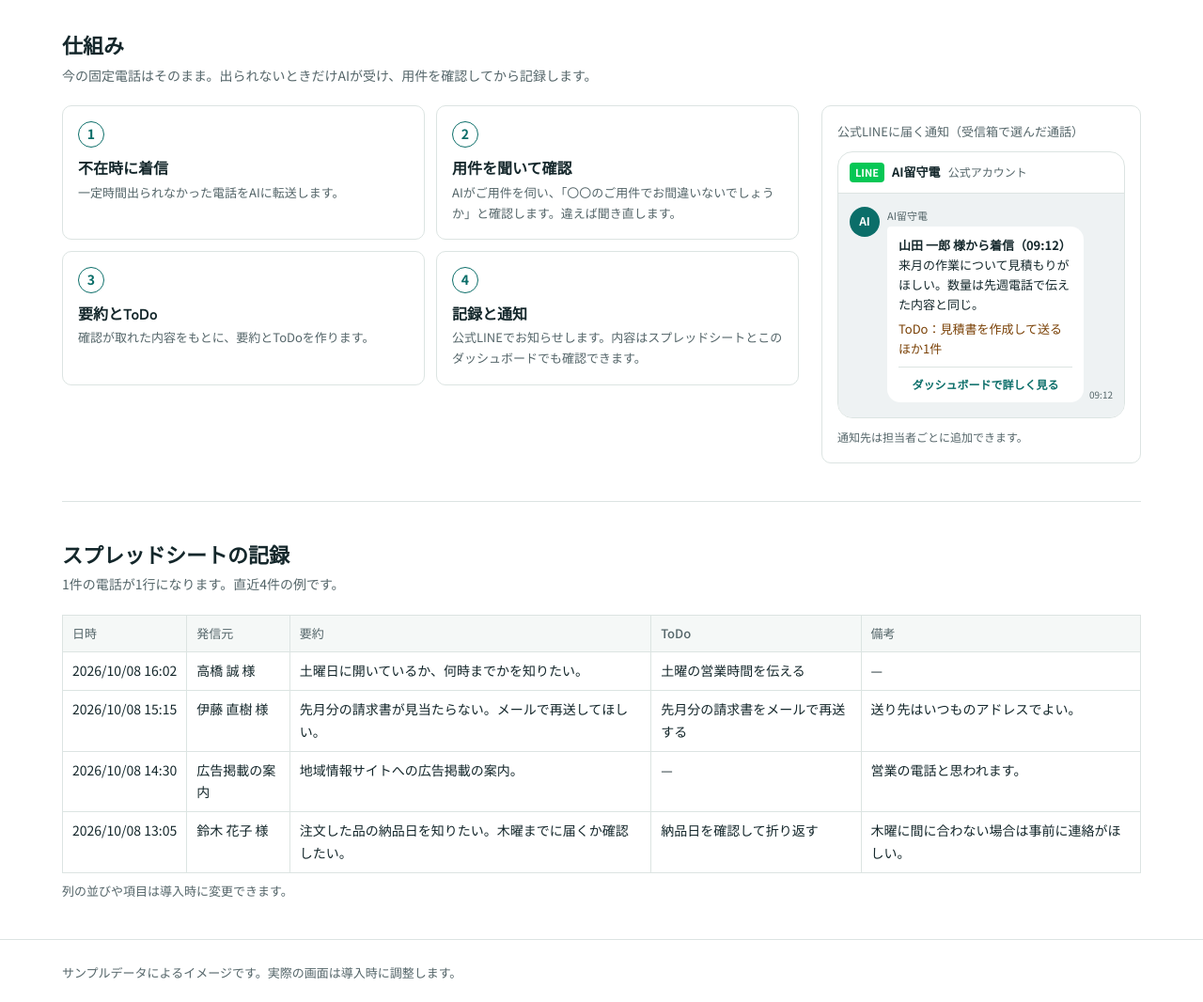
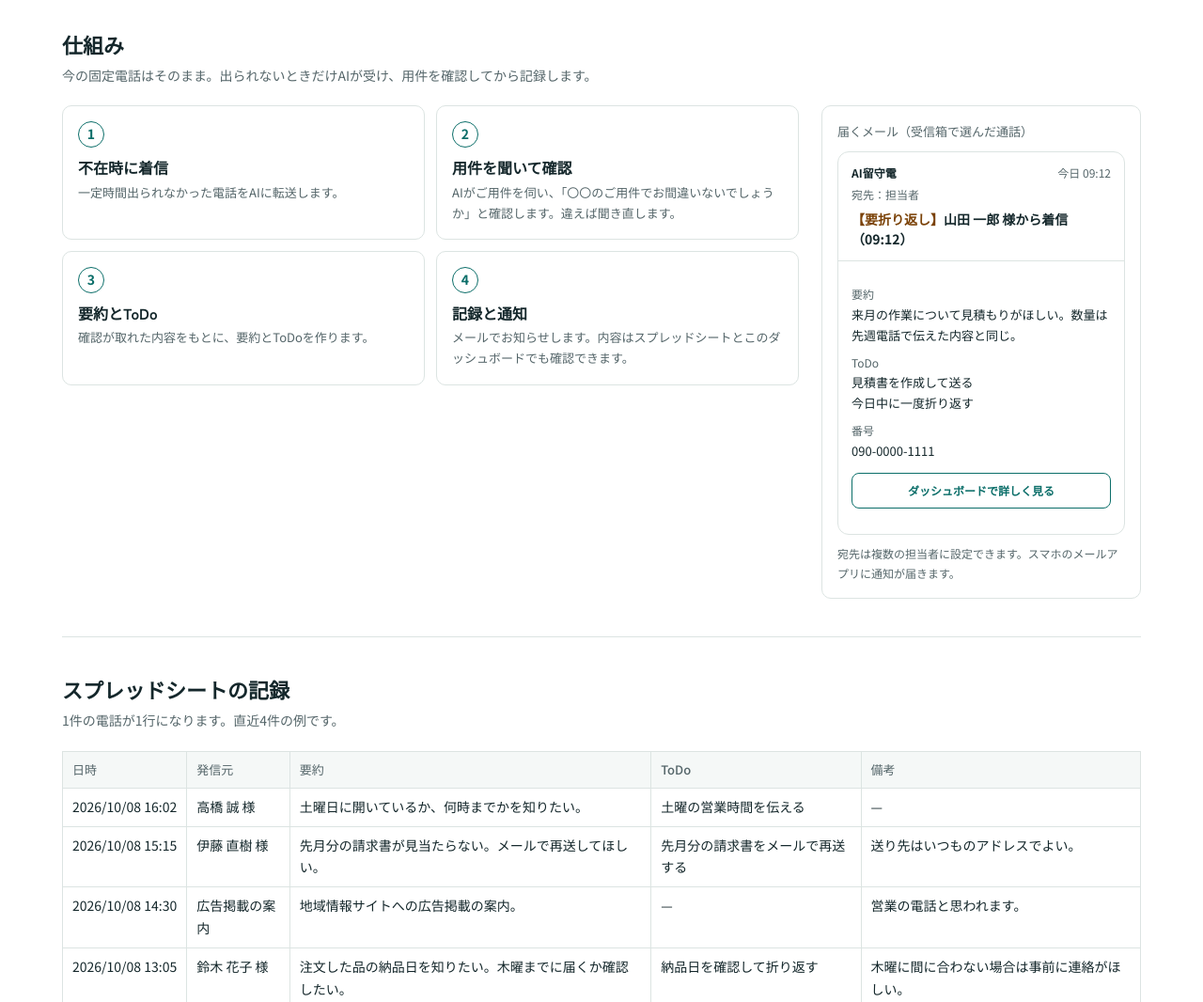
Before and after one commit to Kazuhiko0228/ai-rusuden-demo, a plain HTML site: page index.html in a window 1280 px wide. Shown: the part 1400-2466 px from the top of the page at 94% size. Drawn offline with Linux system fonts and the light colour scheme.

Commit message:
通知を公式LINEからメールに差し替え
Co-Authored-By: Claude Opus 5.5 <noreply@anthropic.com>

```diff
--- a/index.html
+++ b/index.html
@@ -67,7 +67,6 @@ header{border-bottom:1px solid var(--line)}
 .mode-flow li b{display:block;font-size:14px;line-height:1.4}
 .mode-flow li span{color:var(--sub);font-size:12px;line-height:1.5;display:block;margin-top:2px}
 .mode-flow li.off{opacity:.38}
-.mode-flow .line-mark{display:inline-block;font-size:11px;font-weight:700;color:#FFFFFF;background:#06C755;border-radius:4px;padding:0 5px;margin-right:4px;vertical-align:1px}
 
 /* stats */
 .stats{display:grid;grid-template-columns:repeat(4,1fr);gap:12px;padding-top:24px}
@@ -134,21 +133,18 @@ header{border-bottom:1px solid var(--line)}
 .step p{margin:4px 0 0;font-size:13px;color:var(--sub)}
 .phone{padding:16px}
 .phone .cap{font-size:13px;color:var(--sub);margin:0 0 10px}
-.line-frame{border:1px solid var(--line);border-radius:16px;overflow:hidden}
-.line-head{display:flex;align-items:center;gap:8px;padding:10px 12px;border-bottom:1px solid var(--line);font-size:13px;font-weight:700}
-.line-badge{font-size:11px;font-weight:700;color:#FFFFFF;background:#06C755;border-radius:4px;padding:1px 6px}
-.line-head .acct{color:var(--sub);font-weight:400;font-size:12px}
-.line-body{background:#EEF2F3;padding:14px 12px 16px}
-.line-msg{display:grid;grid-template-columns:32px minmax(0,1fr);gap:8px;align-items:start}
-.line-av{width:32px;height:32px;border-radius:50%;background:var(--accent);color:#FFFFFF;font-size:12px;font-weight:700;display:flex;align-items:center;justify-content:center}
-.line-name{font-size:11px;color:var(--sub);margin-bottom:3px}
-.line-row{display:flex;align-items:flex-end;gap:6px}
-.line-bubble{background:#FFFFFF;border-radius:4px 14px 14px 14px;padding:10px 12px;font-size:13px;line-height:1.6;min-width:0}
-.line-bubble .ttl{font-weight:700}
-.line-bubble .todo-line{margin-top:6px;color:var(--amber-fg)}
-.line-bubble .open{display:block;margin-top:8px;padding-top:8px;border-top:1px solid var(--line);color:var(--accent);font-weight:700;text-align:center;font-size:12px}
-.line-time{font-size:10px;color:var(--sub);white-space:nowrap}
-.line-note{font-size:12px;color:var(--sub);margin:10px 0 0}
+.mail{border:1px solid var(--line);border-radius:12px;overflow:hidden;font-size:13px}
+.mail-head{padding:12px 14px;border-bottom:1px solid var(--line);display:grid;gap:2px}
+.mail-head .row{display:flex;justify-content:space-between;gap:8px;color:var(--sub);font-size:12px}
+.mail-head .from{color:var(--text);font-weight:700}
+.mail-head .subj{font-weight:700;font-size:14px;line-height:1.5;margin-top:4px}
+.mail-head .subj .pfx{color:var(--amber-fg)}
+.mail-body{padding:12px 14px 14px;line-height:1.7}
+.mail-body dt{color:var(--sub);font-size:12px;margin-top:8px}
+.mail-body dt:first-child{margin-top:0}
+.mail-body dd{margin:0}
+.mail-body .open{display:block;margin-top:12px;padding:8px;border:1px solid var(--accent);border-radius:8px;color:var(--accent);font-weight:700;text-align:center;font-size:12px}
+.mail-note{font-size:12px;color:var(--sub);margin:10px 0 0}
 
 /* sheet */
 .sheet{width:100%;border-collapse:collapse;font-size:14px}
@@ -173,7 +169,7 @@ footer{border-top:1px solid var(--line);padding:24px 0 40px;color:var(--sub);fon
   <div class="hdr wrap">
     <div class="brand">
       <h1>AI留守電</h1>
-      <p>出られなかった電話をAIが受けて、用件を確認し、公式LINEでお知らせします。</p>
+      <p>出られなかった電話をAIが受けて、用件を確認し、メールでお知らせします。</p>
     </div>
     <span class="pill">表示はすべてサンプルデータです</span>
   </div>
@@ -231,15 +227,12 @@ footer{border-top:1px solid var(--line);padding:24px 0 40px;color:var(--sub);fon
         <li class="step card"><span class="n">1</span><h3>不在時に着信</h3><p>一定時間出られなかった電話をAIに転送します。</p></li>
         <li class="step card"><span class="n">2</span><h3>用件を聞いて確認</h3><p>AIがご用件を伺い、「〇〇のご用件でお間違いないでしょうか」と確認します。違えば聞き直します。</p></li>
         <li class="step card"><span class="n">3</span><h3>要約とToDo</h3><p>確認が取れた内容をもとに、要約とToDoを作ります。</p></li>
-        <li class="step card"><span class="n">4</span><h3>記録と通知</h3><p>公式LINEでお知らせします。内容はスプレッドシートとこのダッシュボードでも確認できます。</p></li>
+        <li class="step card"><span class="n">4</span><h3>記録と通知</h3><p>メールでお知らせします。内容はスプレッドシートとこのダッシュボードでも確認できます。</p></li>
       </ol>
       <div class="phone card">
-        <p class="cap">公式LINEに届く通知（受信箱で選んだ通話）</p>
-        <div class="line-frame">
-          <div class="line-head"><span class="line-badge">LINE</span>AI留守電<span class="acct">公式アカウント</span></div>
-          <div class="line-body" id="notif"></div>
-        </div>
-        <p class="line-note">通知先は担当者ごとに追加できます。</p>
+        <p class="cap">届くメール（受信箱で選んだ通話）</p>
+        <div class="mail" id="notif"></div>
+        <p class="mail-note">宛先は複数の担当者に設定できます。スマホのメールアプリに通知が届きます。</p>
       </div>
     </div>
   </section>
@@ -406,7 +399,7 @@ function renderDetail() {
           <span class="tnum">${esc(c.tel)}</span>
           <span>着信 <time>${c.time}</time></span>
           <span>通話 <span class="tnum">${c.dur}</span></span>
-          <span>LINE通知 済</span>
+          <span>メール通知 済</span>
         </div>
         <div class="d-tags">${badge(c.status)}${SOURCE_TAG[c.source]}${CHECK_TAG[c.check]}</div>
       </div>
@@ -426,22 +419,19 @@ function renderDetail() {
 
 function renderNotif() {
   const c = CALLS.find((x) => x.id === selectedId);
+  const pfx = c.status === "todo" ? "【要折り返し】" : "【着信】";
   $("notif").innerHTML = `
-    <div class="line-msg">
-      <div class="line-av">AI</div>
-      <div>
-        <div class="line-name">AI留守電</div>
-        <div class="line-row">
-          <div class="line-bubble">
-            <div class="ttl">${esc(c.name)}から着信（${c.time}）</div>
-            <div>${esc(c.summary)}</div>
-            ${c.todo.length ? `<div class="todo-line">ToDo：${esc(c.todo[0])}${c.todo.length > 1 ? ` ほか${c.todo.length - 1}件` : ""}</div>` : ""}
-            <span class="open">ダッシュボードで詳しく見る</span>
-          </div>
-          <time class="line-time">${c.time}</time>
-        </div>
-      </div>
-    </div>`;
+    <div class="mail-head">
+      <div class="row"><span class="from">AI留守電</span><time>今日 ${c.time}</time></div>
+      <div class="row"><span>宛先：担当者</span></div>
+      <div class="subj"><span class="pfx">${pfx}</span>${esc(c.name)}から着信（${c.time}）</div>
+    </div>
+    <dl class="mail-body">
+      <dt>要約</dt><dd>${esc(c.summary)}</dd>
+      <dt>ToDo</dt><dd>${c.todo.length ? c.todo.map(esc).join("<br>") : "なし"}</dd>
+      <dt>番号</dt><dd class="tnum">${esc(c.tel)}</dd>
+      <span class="open">ダッシュボードで詳しく見る</span>
+    </dl>`;
 }
 
 function renderMode() {
@@ -450,11 +440,11 @@ function renderMode() {
   $("ai-switch").setAttribute("aria-checked", String(on));
   $("mode-title").textContent = on ? "AIが電話を受けています" : "AIはお休み中です";
   $("mode-desc").textContent = on
-    ? "出られなかった電話は、AIが用件を伺って確認し、公式LINEでお知らせします。"
+    ? "出られなかった電話は、AIが用件を伺って確認し、メールでお知らせします。"
     : "電話はいつもどおり鳴ります。出られなかった電話もAIは受けません。";
   const steps = on
-    ? [["電話が鳴る", "いつもの固定電話", true], ["出られない", "一定時間で転送", true], ["AIが用件を確認", "「〇〇でお間違いないですか」", true], ['<i class="line-mark">LINE</i>通知', "内容はスプレッドシートとダッシュボードでも確認できます", true]]
-    : [["電話が鳴る", "いつもの固定電話", true], ["出られない", "そのまま鳴り続けます", true], ["AIが用件を確認", "オフの間は受けません", false], ['<i class="line-mark">LINE</i>通知', "通知・記録もなし", false]];
+    ? [["電話が鳴る", "いつもの固定電話", true], ["出られない", "一定時間で転送", true], ["AIが用件を確認", "「〇〇でお間違いないですか」", true], ["メールで通知", "内容はスプレッドシートとダッシュボードでも確認できます", true]]
+    : [["電話が鳴る", "いつもの固定電話", true], ["出られない", "そのまま鳴り続けます", true], ["AIが用件を確認", "オフの間は受けません", false], ["メールで通知", "通知・記録もなし", false]];
   $("mode-flow").innerHTML = steps.map(([t, d, act]) => `<li class="${act ? "" : "off"}"><b>${t}</b><span>${d}</span></li>`).join("");
 }
 
```
